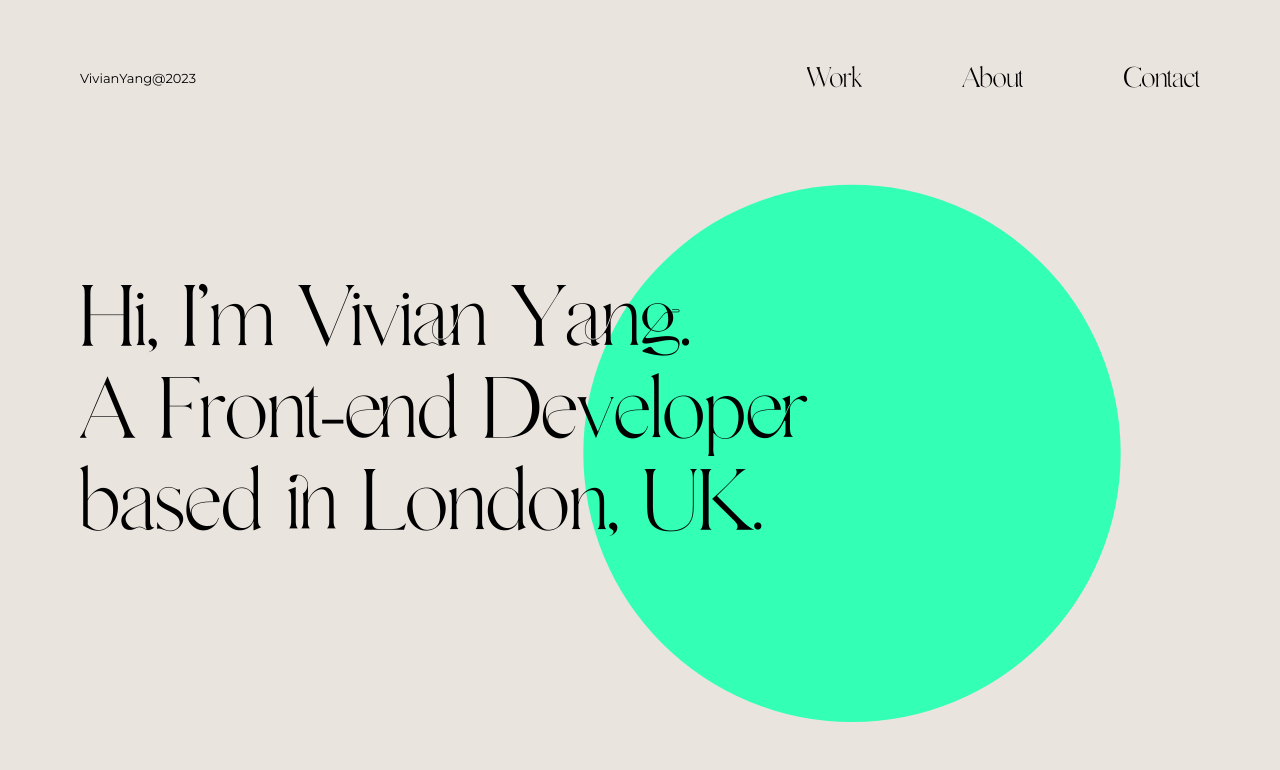
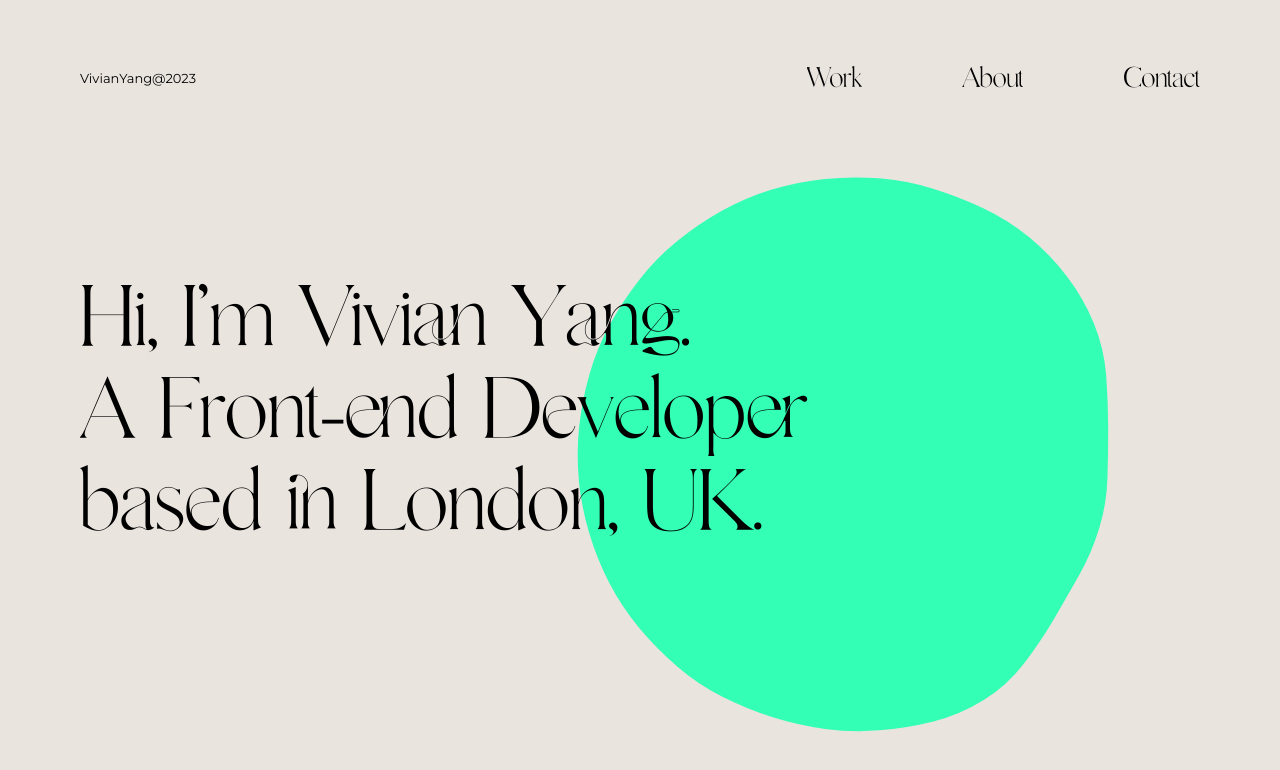
Before and after one commit to viboloveyou12/vivian-site, a React (Create React App) app: page / in a window 1280 px wide. Shown: the top 770 px of the page. Built offline with nearby package versions, Linux system fonts and the light colour scheme.

Commit message:
feat: add canvas init animation and cut redundant code

```diff
--- a/src/components/Canvas/index.tsx
+++ b/src/components/Canvas/index.tsx
@@ -276,25 +276,21 @@ const Canvas = ({ path }: CanvasProps) => {
 
         let oldMousePoint = { x: 0, y: 0};
         let hover = false;
-        let mouseMove = function(e: MouseEvent) {
-
+        let mouseMove = function(e: any, isInit:boolean = false) {
           let pos = blob.center;
           let diff = { x: e.clientX - pos.x, y: e.clientY - pos.y };
           let dist = Math.sqrt((diff.x * diff.x) + (diff.y * diff.y));
           let angle = 0;
 
           blob.mousePos = { x: pos.x - e.clientX, y: pos.y - e.clientY };
-
-          if(dist < blob.radius && hover === false) {
+          if(dist < blob.radius && (isInit ? hover : !hover)) {
             let vector = { x: e.clientX - pos.x, y: e.clientY - pos.y };
             angle = Math.atan2(vector.y, vector.x);
             hover = true;
-            // blob.color = '#77FF00';
-          } else if(dist > blob.radius && hover === true){
+          } else if(dist > blob.radius && (isInit ? !hover : hover)){
             let vector = { x: e.clientX - pos.x, y: e.clientY - pos.y };
             angle = Math.atan2(vector.y, vector.x);
             hover = false;
-            // Not sure
             //blob.color = null;
           }
 
@@ -323,11 +319,12 @@ const Canvas = ({ path }: CanvasProps) => {
           oldMousePoint.x = e.clientX;
           oldMousePoint.y = e.clientY;
         }
-        // window.addEventListener('mousemove', mouseMove);
         window.addEventListener('pointermove', mouseMove);
         blob.canvas = canvas;
         blob.init();
         blob.render();
+
+        mouseMove({clientX: 150, clientY: 150}, true)
 
         return () => {
           if (path === '/about' || path === '/contact') {
--- a/src/components/Canvas/style.scss
+++ b/src/components/Canvas/style.scss
@@ -1,8 +1,6 @@
 .canvas {
     touch-action: none;
     position: fixed;
-    width: 40vw;
-    height: 30vh;
     left: 0;
     right: 0;
     top: 0;
@@ -17,10 +15,6 @@ canvas {
     left: calc(-100vw/1.5);
 }
 
-.align-right {
-    // left: -70vw;
-}
-
 .none {
     display: none;
 }
```
